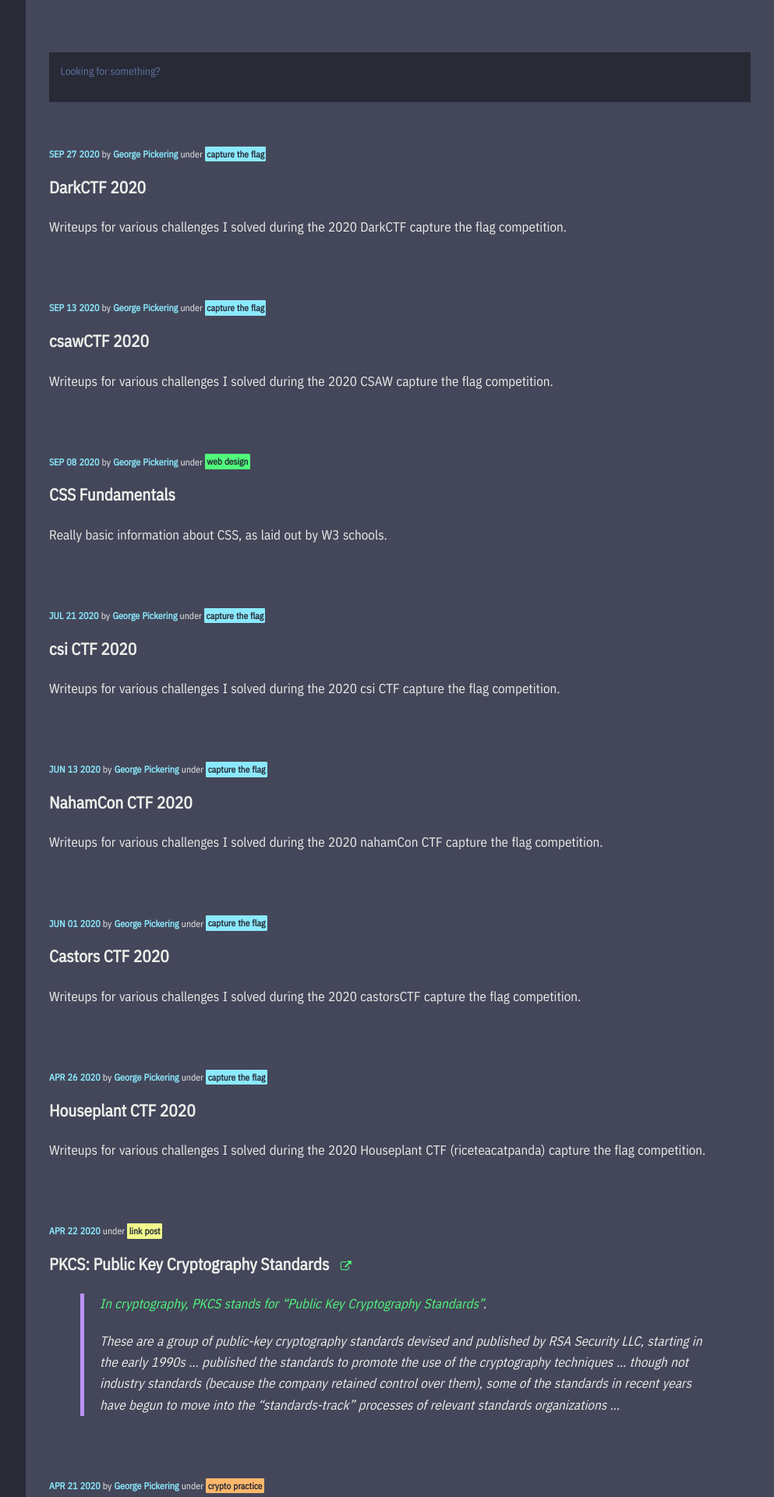
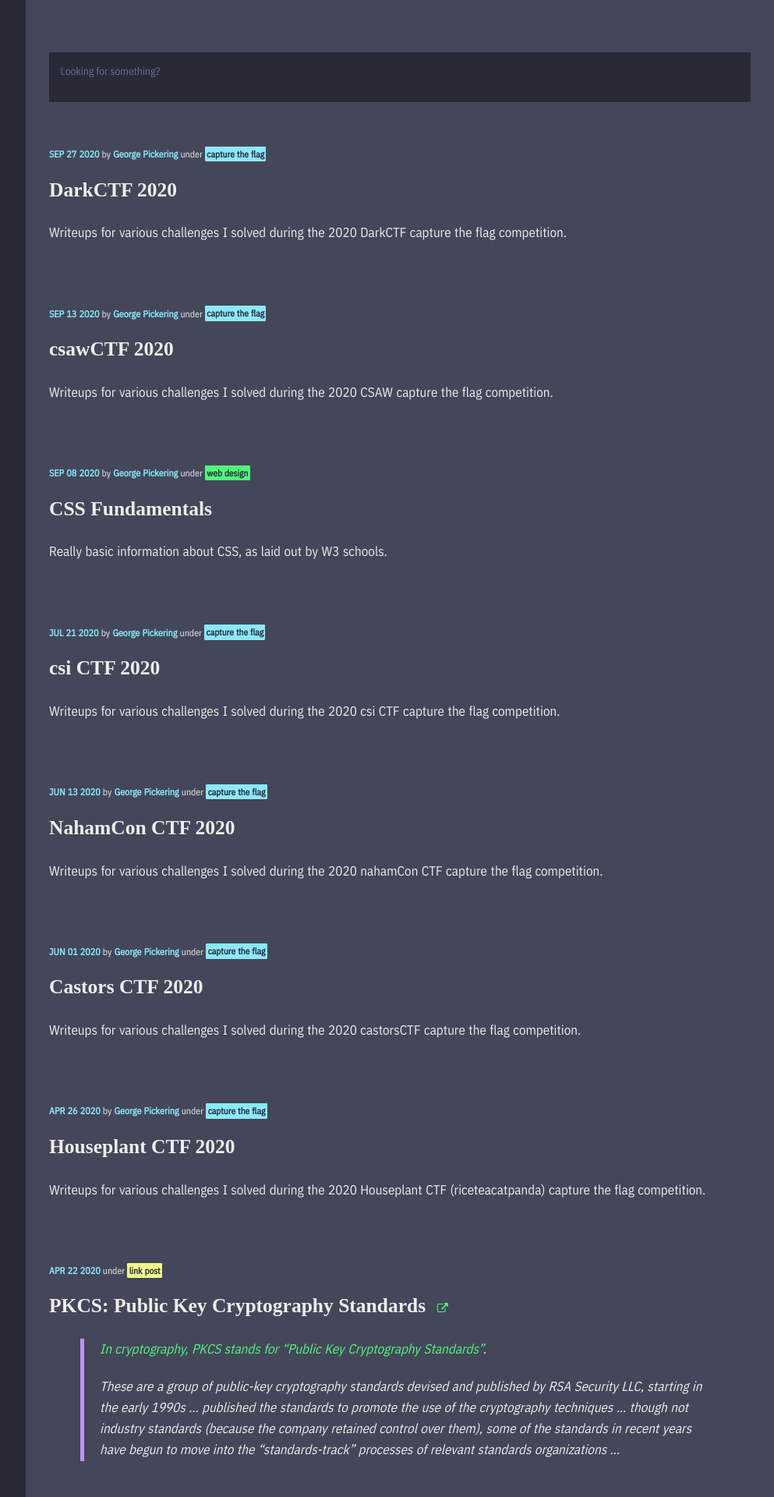
Before and after one commit to bigpick/TodayILearned, a Jekyll site: the page built from index.html, in a window 1280 px wide. Shown: the top 1920 px of the page at 78% size, without its empty margins (287-1280 px from the left). Built offline with Jekyll 4.4.1, drawn with Linux system fonts in a browser that asks for light colours; some web fonts are replaced; some of the changed text lies outside the part shown.

Commit message:
Update Post title font

```diff
--- a/_sass/components/_typography.scss
+++ b/_sass/components/_typography.scss
@@ -15,6 +15,18 @@
          url('../../fonts/VictorMono-Regular.woff') format('woff'), /* Modern Browsers */
          url('../../fonts/VictorMono-Regular.ttf') format('truetype'), /* Safari, Android, iOS */
          url('../../fonts/VictorMono-Regular.svg#VictorMono-Regular') format('svg'); /* Legacy iOS */
+}
+@font-face {
+    font-family: 'Victor Mono SemiBold';
+    font-style: normal;
+    font-weight: 900;
+    src: url('../../fonts/VictorMono-SemiBold.eot'); /* IE9 Compat Modes */
+    src: local('Victor Mono SemiBold'), local('VictorMono-SemiBold'),
+         url('../../fonts/VictorMonoSemiBold/VictorMono-SemiBold.eot?#iefix') format('embedded-opentype'), /* IE6-IE8 */
+         url('../../fonts/VictorMonoSemiBold/VictorMono-SemiBold.woff2') format('woff2'), /* Super Modern Browsers */
+         url('../../fonts/VictorMonoSemiBold/VictorMono-SemiBold.woff') format('woff'), /* Modern Browsers */
+         url('../../fonts/VictorMonoSemiBold/VictorMono-SemiBold.ttf') format('truetype'), /* Safari, Android, iOS */
+         url('../../fonts/VictorMonoSemiBold/VictorMono-SemiBold.svg#VictorMono-SemiBold') format('svg'); /* Legacy iOS */
 }
 /* ====  IBM Plex Sans Condensed ==== */
 /* ===  IBM Plex Sans Condensed - Regular === */
--- a/_sass/components/_variables.scss
+++ b/_sass/components/_variables.scss
@@ -4,6 +4,7 @@
 
 // Google font import
 @import url(https://fonts.googleapis.com/css?family=Source+Sans+Pro:600,400,400italic|Roboto+Mono);
+@import url('https://fonts.googleapis.com/css2?family=IBM+Plex+Serif:wght@400&display=swap');
 
 // Custom variables
 
@@ -22,7 +23,7 @@
 // Font, line-height, and color for body text, headings, and more.
 
 $font-family-sans-serif:     "IBM Plex Sans Condensed", "Source Sans Pro", "Helvetica Neue", Helvetica, Arial, sans-serif !default;
-$font-family-serif:          Georgia, "Times New Roman", Times, serif !default;
+$font-family-serif:          Georgia, "IBM Plex Serif", "Times New Roman", Times, serif !default;
 $font-family-monospace:      "Victor Mono", "Roboto Mono", "Courier New", monospace !default;
 $font-family-base:           $font-family-sans-serif !default;
 
--- a/_sass/pages/_post.scss
+++ b/_sass/pages/_post.scss
@@ -46,7 +46,8 @@
 
 // Post title
 .post-title {
-
+  font-family: "Victor Mono SemiBold";
+  font-size: $font-size-base * 1.5;
 }
 
 .post-title-link {
@@ -99,6 +100,7 @@
 #post {
   padding-bottom: 50px;
   .post-header {
+    font-family: "Victor Mono SemiBold";
     margin: 0 auto 50px;
   }
 }
```
